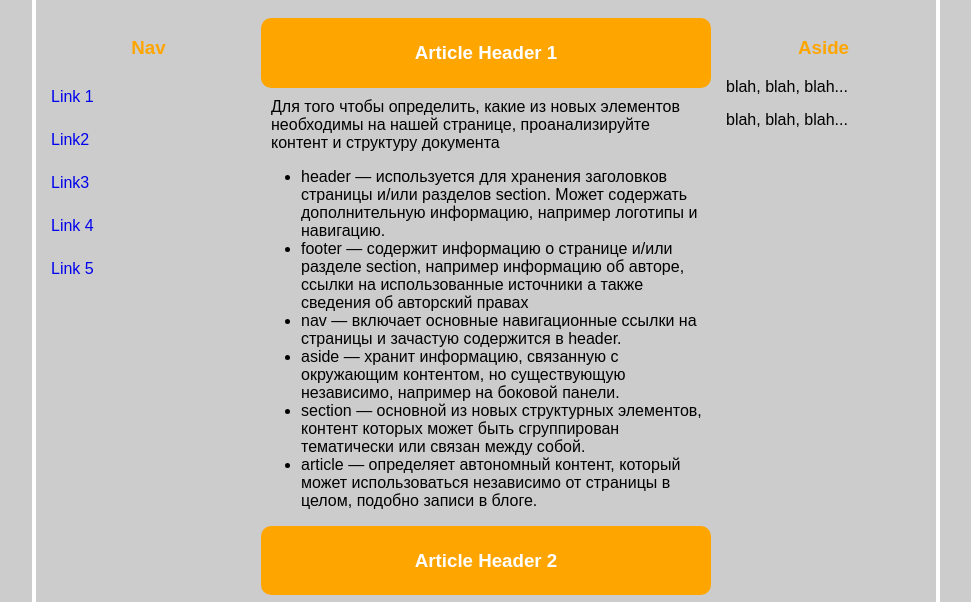
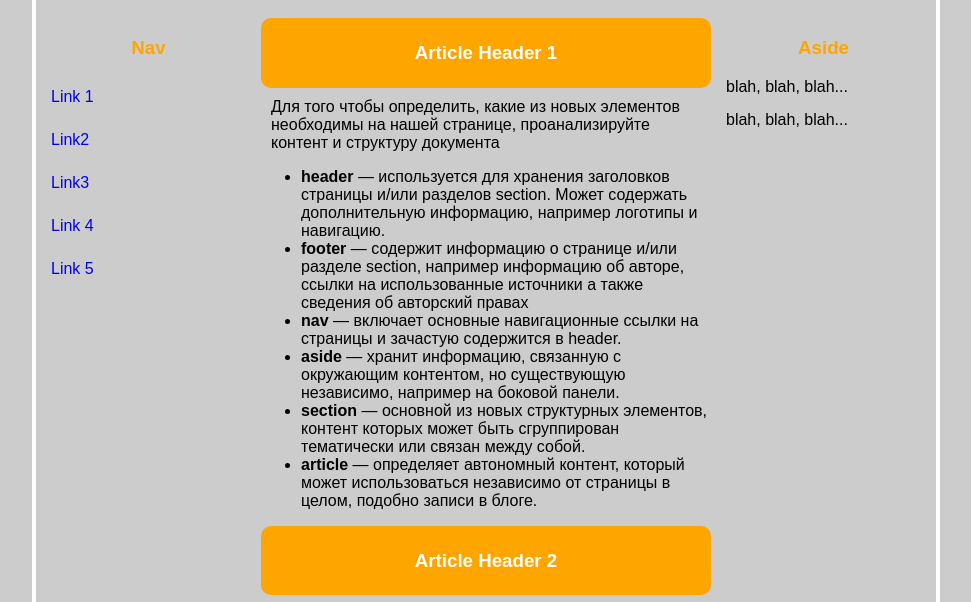
Before and after one commit to batya777/html, a plain HTML site: page index.html in a window 1280 px wide. Shown: the part 154-756 px from the top of the page, without its empty margins (154-1125 px from the left). Drawn offline with Linux system fonts and the light colour scheme.

Commit message:
saitTest1

```diff
--- a/index.html
+++ b/index.html
@@ -28,12 +28,12 @@
 				<p>Для того чтобы определить, какие из новых элементов необходимы на нашей странице, проанализируйте контент и структуру документа</p>
 
 				<ul>
-					<li>header &mdash; используется для хранения заголовков страницы и/или разде&shy;лов section. Может содержать дополнительную информацию, например логотипы и навигацию.</li>
-					<li>footer &mdash; содержит информацию о странице и/или разделе section, на&shy;пример информацию об авторе, ссылки на использованные источники а также сведения об авторский правах</li>
-					<li>nav &mdash; включает основные навигационные ссылки на страницы и зачастую содержится в header.</li>
-					<li>aside &mdash; хранит информацию, связанную с окружающим контентом, но существующую независимо, например на боковой панели.</li>
-					<li>section &mdash; основной из новых структурных элементов, контент которых может быть сгруппирован тематически или связан между собой.</li>
-					<li>article &mdash; определяет автономный контент, который может использоваться независимо от страницы в целом, подобно записи в блоге.</li>
+					<li><b>header</b> &mdash; используется для хранения заголовков страницы и/или разде&shy;лов section. Может содержать дополнительную информацию, например логотипы и навигацию.</li>
+					<li><b>footer</b> &mdash; содержит информацию о странице и/или разделе section, на&shy;пример информацию об авторе, ссылки на использованные источники а также сведения об авторский правах</li>
+					<li><b>nav</b> &mdash; включает основные навигационные ссылки на страницы и зачастую содержится в header.</li>
+					<li><b>aside</b> &mdash; хранит информацию, связанную с окружающим контентом, но существующую независимо, например на боковой панели.</li>
+					<li><b>section</b> &mdash; основной из новых структурных элементов, контент которых может быть сгруппирован тематически или связан между собой.</li>
+					<li><b>article</b> &mdash; определяет автономный контент, который может использоваться независимо от страницы в целом, подобно записи в блоге.</li>
 				</ul>
 			</article>
 			<article>
```
